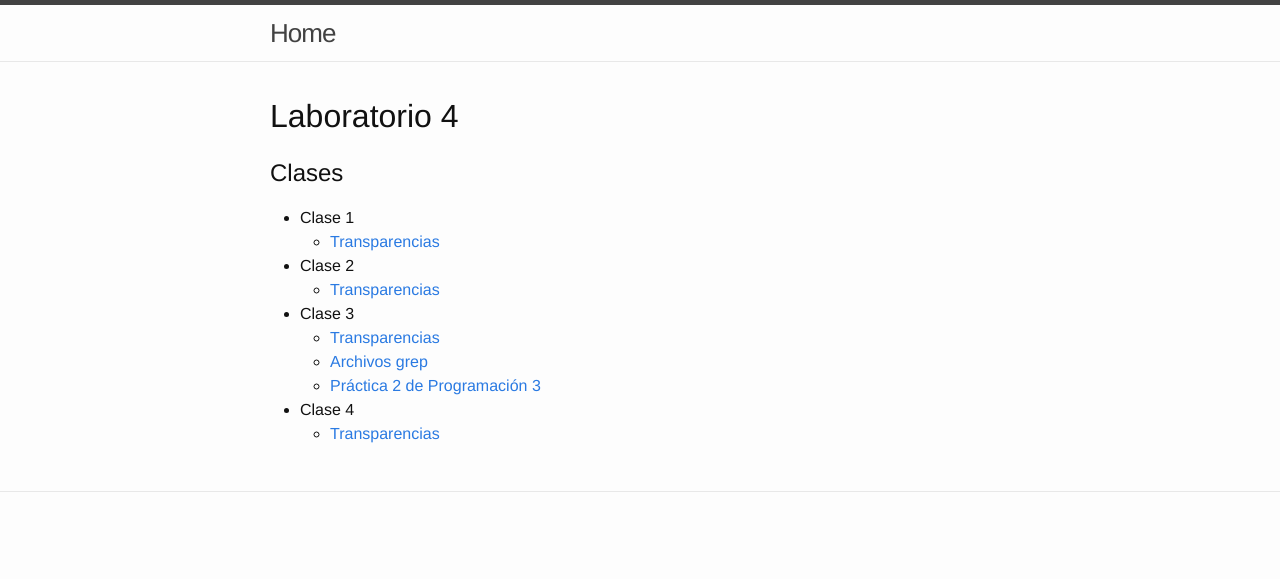
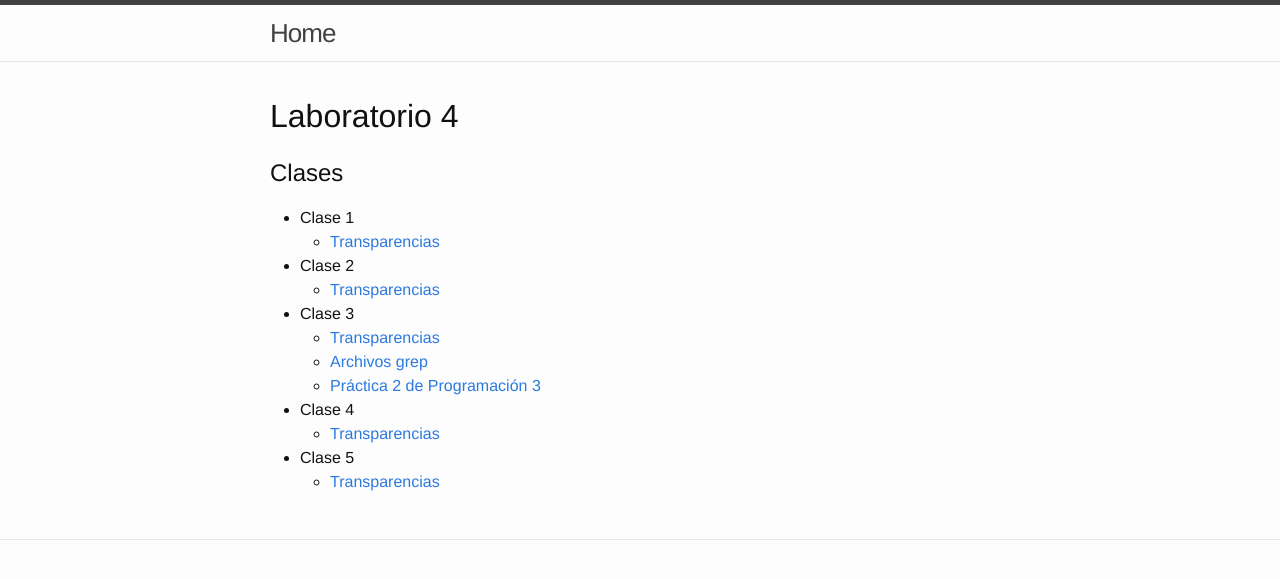
Before and after one commit to andres-fortier/andres-fortier.github.io, a Jekyll site: the page built from laboratorio4/index.md, in a window 1280 px wide. Shown: the top 579 px of the page. Built offline with Jekyll 4.4.1, drawn with Linux system fonts in a browser that asks for light colours; Markdown is read by kramdown in place of the engine named in the settings.

Commit message:
Clase 05

```diff
--- a/laboratorio4/index.md
+++ b/laboratorio4/index.md
@@ -17,3 +17,5 @@ title: Laboratorio 4 - UTN - SMA
   * [Práctica 2 de Programación 3](material/Programacion3-Practica2.pdf)
 * Clase 4
   * [Transparencias](material/Clase04.pdf)
+* Clase 5
+  * [Transparencias](material/Clase05.pdf)
```
Also changed, not shown: 1 other file.
